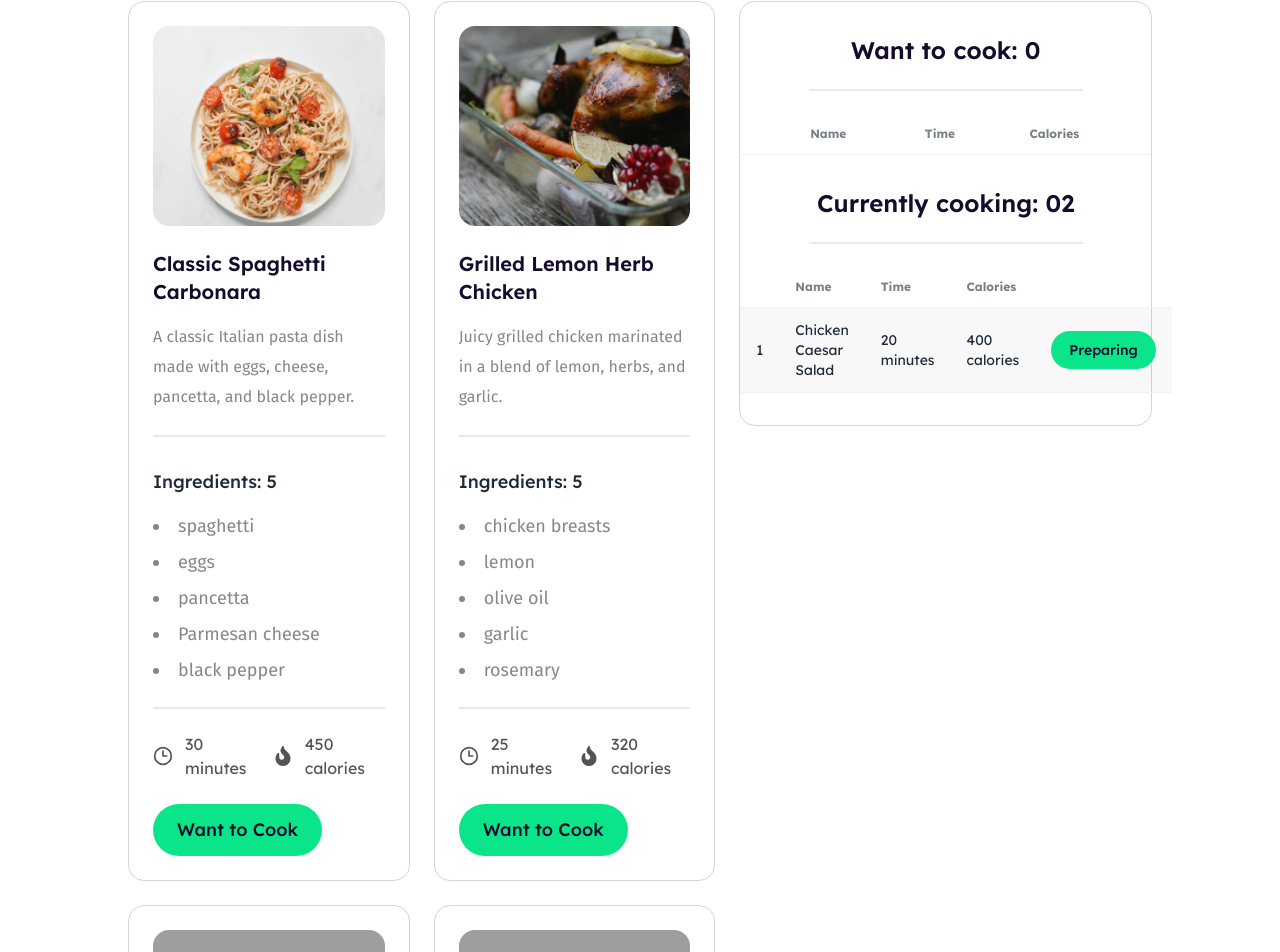
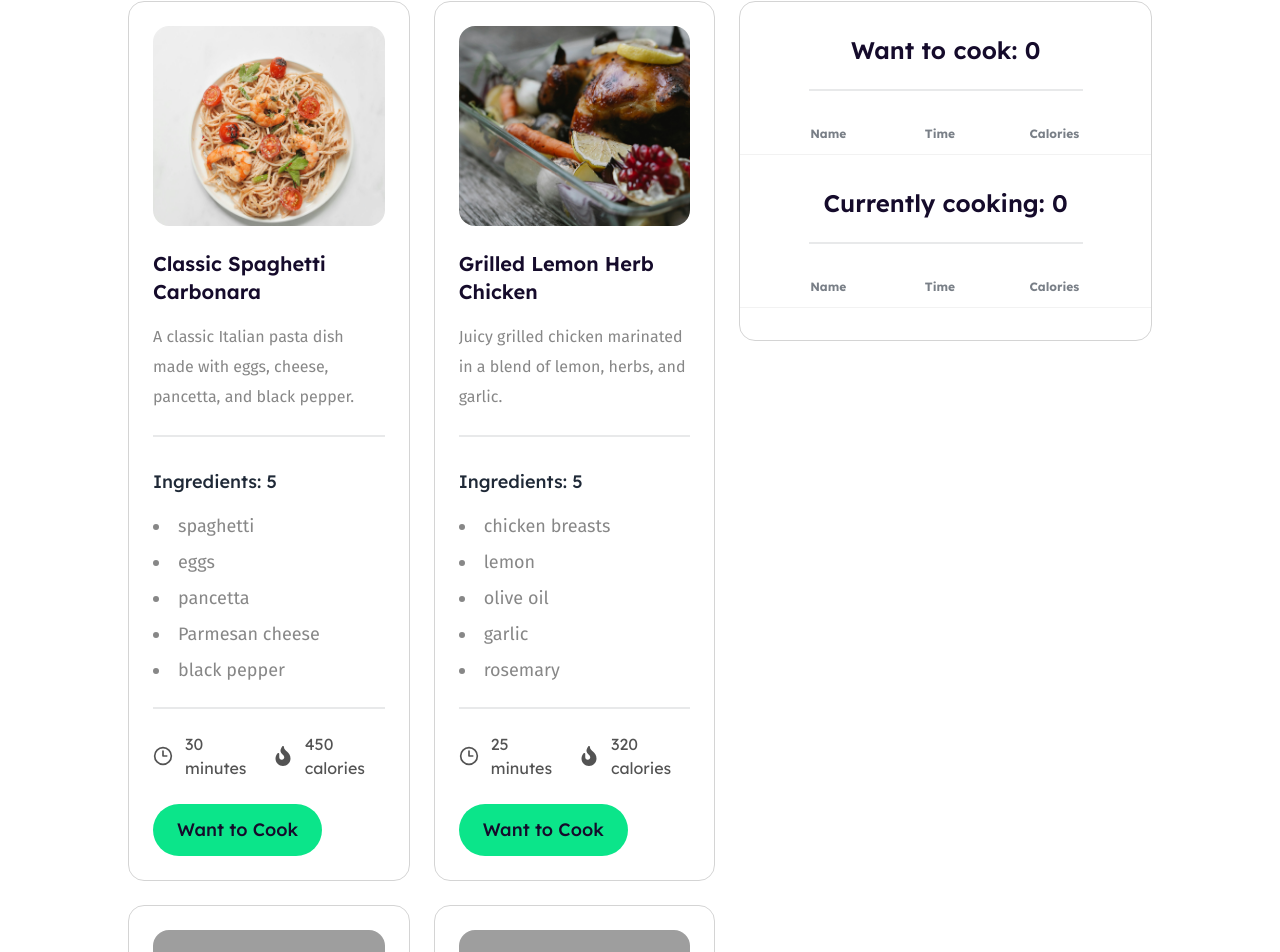
Before and after one commit to omor777/chefs-table, a React (Vite) app: page / in a window 1280 px wide. Shown: the part 999-1951 px from the top of the page. Built offline with nearby package versions, Linux system fonts and the light colour scheme; grey boxes are pictures that could not be loaded.

Commit message:
currently cooking table updated dynamically on button click

```diff
--- a/src/components/Cart/Cart.jsx
+++ b/src/components/Cart/Cart.jsx
@@ -1,7 +1,7 @@
-import React from "react";
+import React, { useState } from "react";
 import PropTypes from "prop-types";
 
-function Cart({ recipes }) {
+function Cart({ recipes, handleAddToCooking, cookingRecipe }) {
   return (
     <section className="col-span-5">
       <div className="border border-[#28282833] rounded-2xl py-8">
@@ -18,7 +18,7 @@ function Cart({ recipes }) {
               <th>Calories</th>
             </tr>
           </thead>
-          {recipes.map((recipe,index) => (
+          {recipes.map((recipe, index) => (
             <tbody key={recipe.id}>
               <tr className="bg-[#28282808]">
                 <td>{index + 1}</td>
@@ -26,7 +26,12 @@ function Cart({ recipes }) {
                 <td>{recipe.preparing_time}</td>
                 <td>{recipe.calories} calories</td>
                 <td>
-                  <button className="bg-main px-[18px] py-[9px] rounded-full font-medium text-black-900">
+                  <button
+                    onClick={() => {
+                      handleAddToCooking(recipe);
+                    }}
+                    className="bg-main px-[18px] py-[9px] rounded-full font-medium text-black-900"
+                  >
                     Preparing
                   </button>
                 </td>
@@ -36,7 +41,7 @@ function Cart({ recipes }) {
         </table>
         {/* two table */}
         <h4 className="text-2xl font-semibold text-black-900 text-center mt-8">
-          Currently cooking: 02
+          Currently cooking: {cookingRecipe.length}
         </h4>
         <div className="divider w-2/3 mx-auto"></div>
         <table className="table">
@@ -48,19 +53,18 @@ function Cart({ recipes }) {
               <th>Calories</th>
             </tr>
           </thead>
-          <tbody>
-            <tr className="bg-[#28282808]">
-              <td>1</td>
-              <td>Chicken Caesar Salad</td>
-              <td>20 minutes</td>
-              <td>400 calories</td>
-              <td>
-                <button className="bg-main px-[18px] py-[9px] rounded-full font-medium text-black-900">
-                  Preparing
-                </button>
-              </td>
-            </tr>
-          </tbody>
+          {cookingRecipe.map((cRecipe, index) => {
+            return (
+              <tbody key={index}>
+                <tr className="bg-[#28282808]">
+                  <td>{index + 1}</td>
+                  <td>{cRecipe.recipe_name}</td>
+                  <td>{cRecipe.preparing_time}</td>
+                  <td>{cRecipe.calories} calories</td>
+                </tr>
+              </tbody>
+            );
+          })}
         </table>
       </div>
     </section>
--- a/src/components/Main/Main.jsx
+++ b/src/components/Main/Main.jsx
@@ -8,6 +8,7 @@ import "react-toastify/dist/ReactToastify.css";
 
 function Main() {
   const [recipes, setRecipes] = useState([]);
+ const [cookingRecipe,setCookingRecipe] = useState([])
 
   const handleAddToCook = (recipe) => {
     const isExist = recipes.find((r) => r.id === recipe.id);
@@ -18,6 +19,13 @@ function Main() {
       return toast.warning("Already Exist!");
     }
   };
+
+  const handleAddToCooking = (curRecipe) => {
+    setCookingRecipe([...cookingRecipe,curRecipe])
+    setRecipes(recipes.filter((r) => r.id !== curRecipe.id));
+  };
+
+  console.log(cookingRecipe);
 
   return (
     <main className="container">
@@ -34,7 +42,11 @@ function Main() {
       </div>
       <div className="grid grid-cols-12 gap-6 mt-12">
         <Recipes handleAddToCook={handleAddToCook} />
-        <Cart recipes={recipes} />
+        <Cart
+          cookingRecipe={cookingRecipe}
+          handleAddToCooking={handleAddToCooking}
+          recipes={recipes}
+        />
       </div>
       <ToastContainer />
     </main>
```
